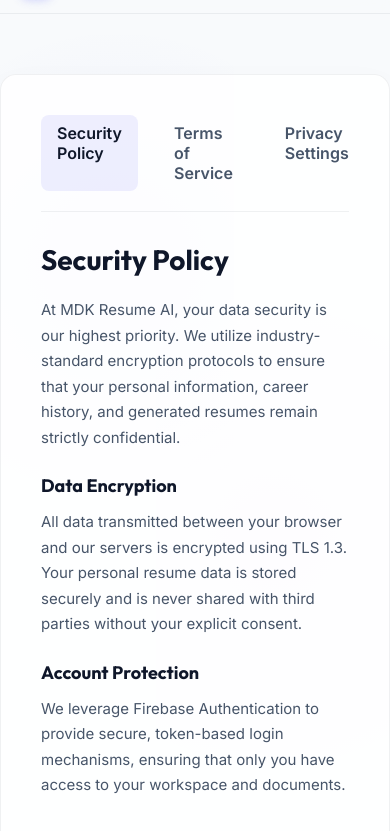
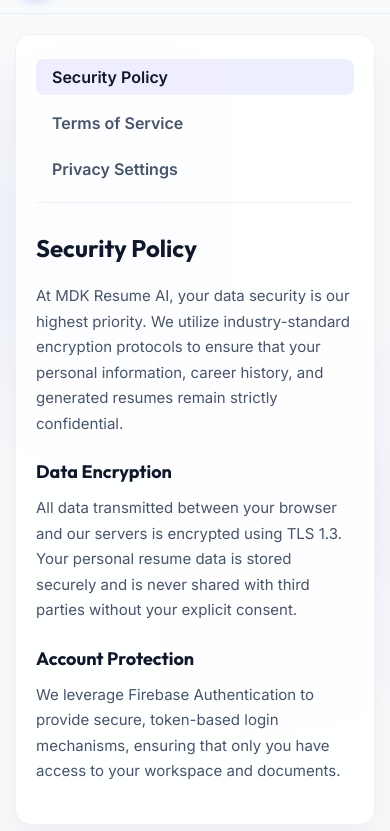
Before and after one commit to Madhusudan04337/resume-builder, a website: page legal.html in a window 390 px wide. Shown: the part 53-884 px from the top of the page. Drawn offline with Linux system fonts and the light colour scheme.

Commit message:
feat: add responsive styles for authentication modal and legal container for improved mobile usability

```diff
--- a/legal.html
+++ b/legal.html
@@ -63,6 +63,21 @@
         @keyframes fadeIn {
             from { opacity: 0; transform: translateY(10px); }
             to { opacity: 1; transform: translateY(0); }
+        }
+        @media (max-width: 768px) {
+            .legal-container {
+                margin: 20px 15px;
+                padding: 24px 20px;
+                min-height: auto;
+            }
+            .legal-nav {
+                flex-direction: column;
+                gap: 10px;
+                padding-bottom: 15px;
+            }
+            .legal-section h2 {
+                font-size: 24px;
+            }
         }
     </style>
 </head>
```
Also changed, not shown: auth-ui.js (+14 -0 lines).
